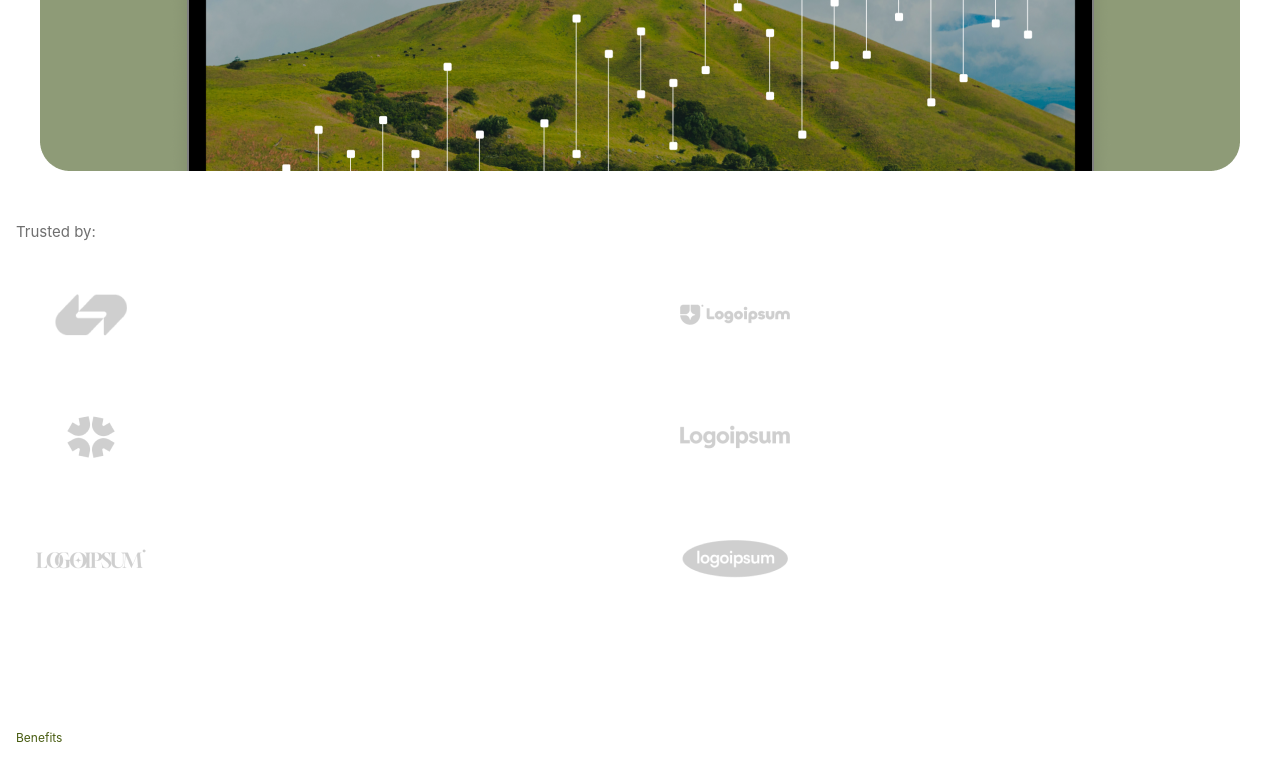
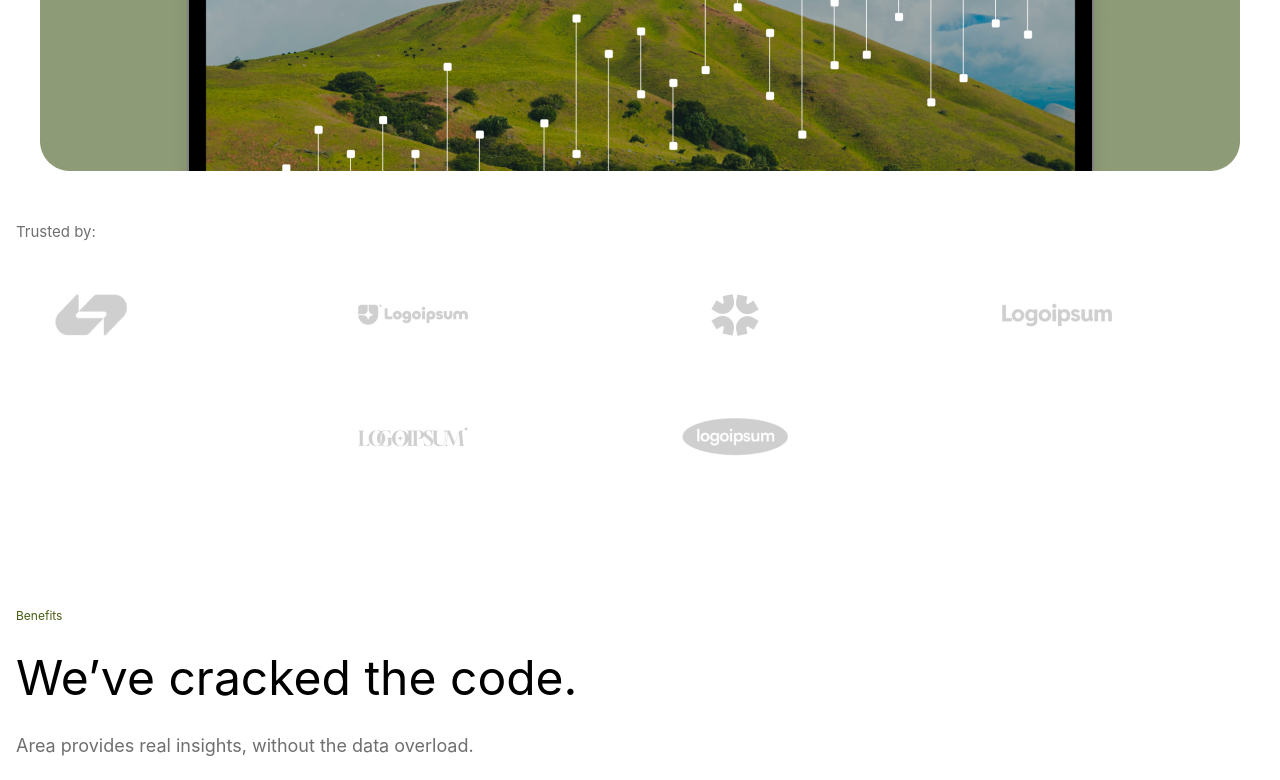
Before and after one commit to pauloh-neo/react-modern-product-app, a React (Vite) app: page / in a window 1280 px wide. Shown: the part 590-1370 px from the top of the page. Built offline with nearby package versions, Linux system fonts and the light colour scheme.

Commit message:
Add TrustedBy Section tablet responsive design

```diff
--- a/src/sections/Trusted.tsx
+++ b/src/sections/Trusted.tsx
@@ -9,7 +9,7 @@ export function Trusted(){
     return(
         <section className="flex flex-col px-4 py-12.5">
             <p className="text-[15px] font-normal text-[#6F6F6F]">Trusted by:</p>
-            <ul className='grid grid-cols-2 mt-7.5 gap-10'>
+            <ul className='grid grid-cols-2 mt-7.5 gap-10 md:grid md:grid-cols-4'>
                 <li className='p-5'>
                     <img src={logo1} alt="" />
                 </li>
@@ -22,7 +22,7 @@ export function Trusted(){
                 <li className='p-5'>
                     <img src={logo4} alt="" />
                 </li>
-                <li className='p-5'>
+                <li className='p-5 md:col-start-2 md:col-end-2'>
                     <img src={logo5} alt="" />
                 </li>
                 <li className='p-5'>
```
